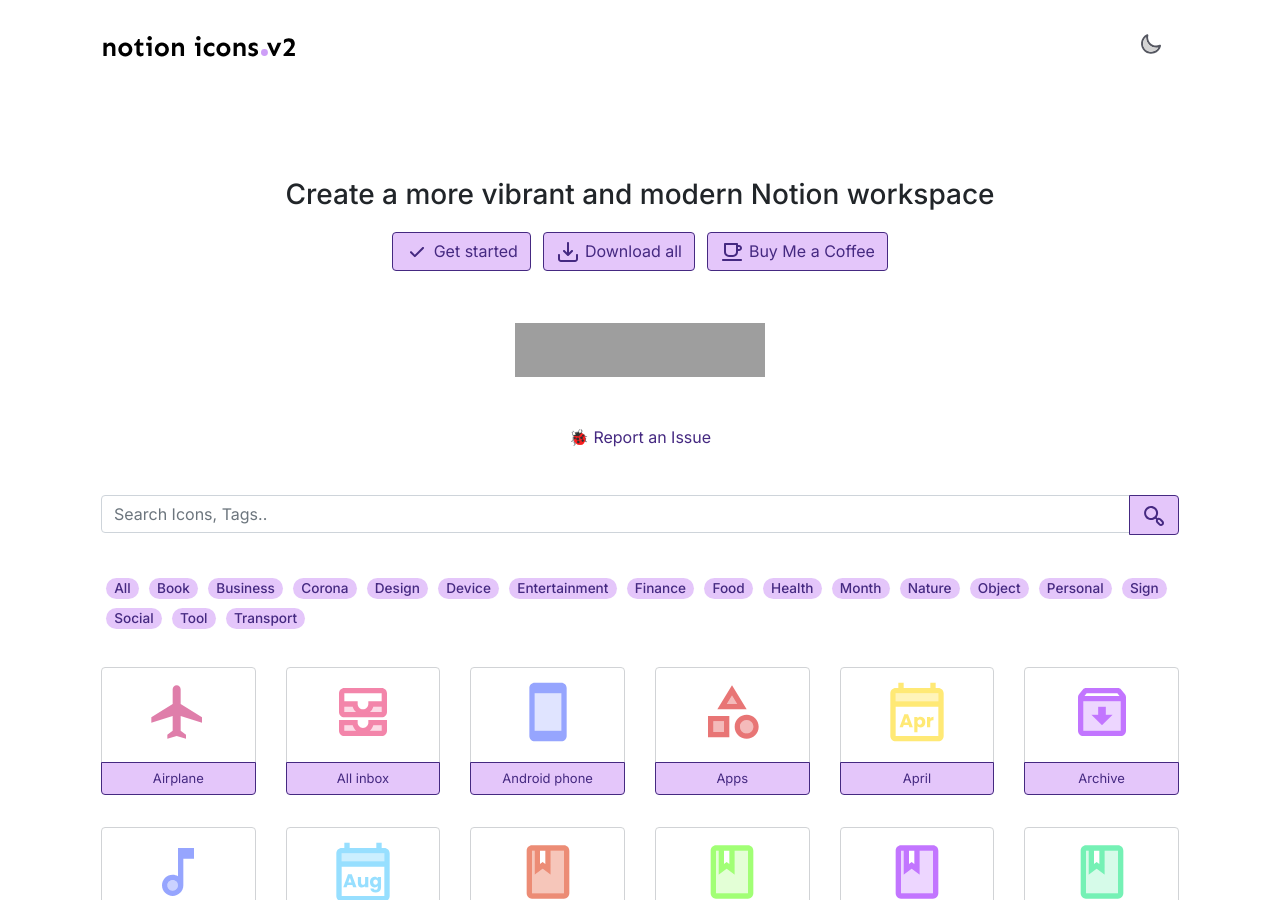
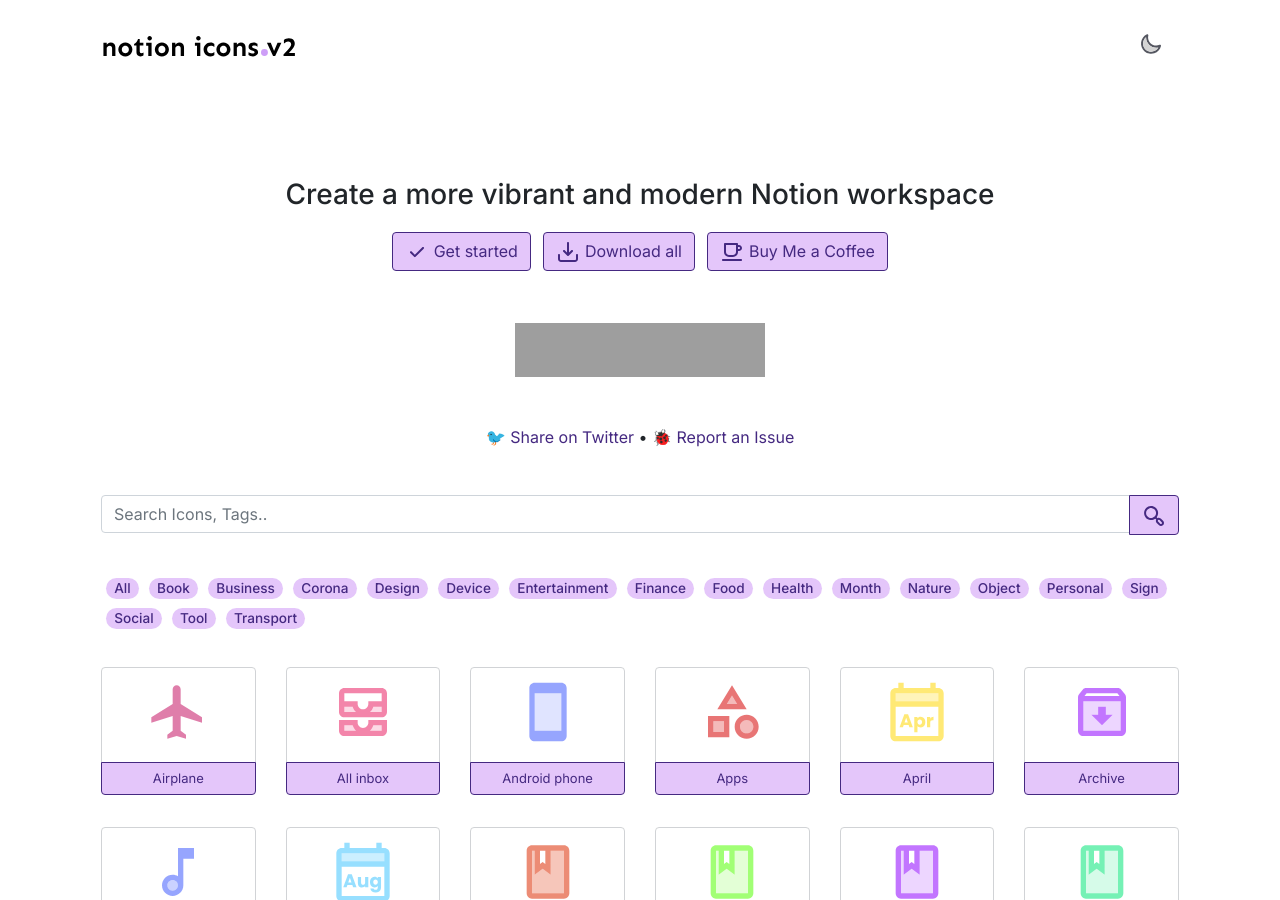
Before and after one commit to Vyshnav2255/notion-icons, a Jekyll site: the page built from index.html, in a window 1280 px wide and 900 px high. Built offline with Jekyll 4.4.1, drawn with Linux system fonts in a browser that asks for light colours; nearby versions of some CDN libraries; comment, search, counter and statistics services are not loaded; grey boxes are pictures that could not be loaded.

Commit message:
Share on Twitter Added

```diff
--- a/_includes/intro.html
+++ b/_includes/intro.html
@@ -10,7 +10,16 @@
         <a href="https://www.producthunt.com/posts/notion-icons-2-0?utm_source=badge-featured&utm_medium=badge&utm_souce=badge-notion-icons-2-0" target="_blank" rel="noopener" style="text-decoration: none !important; background-color: transparent;"><img src="https://api.producthunt.com/widgets/embed-image/v1/featured.svg?post_id=297569&theme=light" alt="Notion Icons 2.0 - Create a more vibrant and modern workspace | Product Hunt" style="width: 250px; height: 54px;" width="250" height="54" /></a>
     </p>
 
+    {% assign share-url = page.url | prepend: site.baseurl | prepend: site.url %}
+
     <p class="text-center mt-5">
+        <a class="links"
+        href="https://twitter.com/intent/tweet?text={{ page.title }}&url={{ share-url }}&via={{ site.author.twitter }}&original_referer={{ share-url }}"
+        rel="noreferrer nofollow noopener"
+        target="_blank"
+        title="Twitter"
+        >🐦 Share on Twitter</a>
+        &bull;
         <a class="links" href="mailto:notionv2@vyshnav.xyz">
             <span>🐞 Report an Issue</span>
         </a>
--- a/index.html
+++ b/index.html
@@ -1,5 +1,7 @@
 ---
 layout: default
+image: /assets/card.png
+title: Notion Icons 2.0
 ---
 {% include intro.html %}
 {% include search.html %}
```
